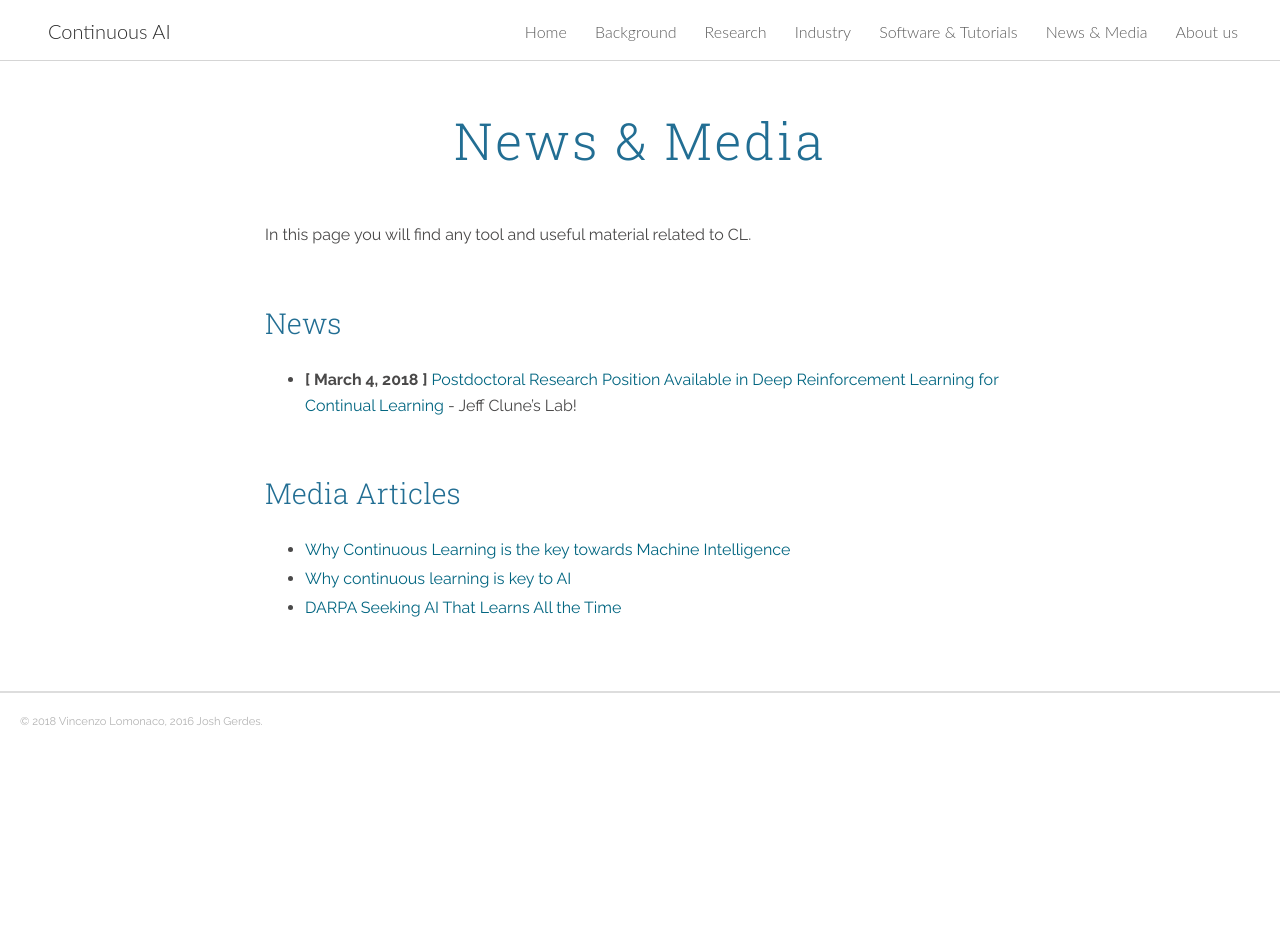
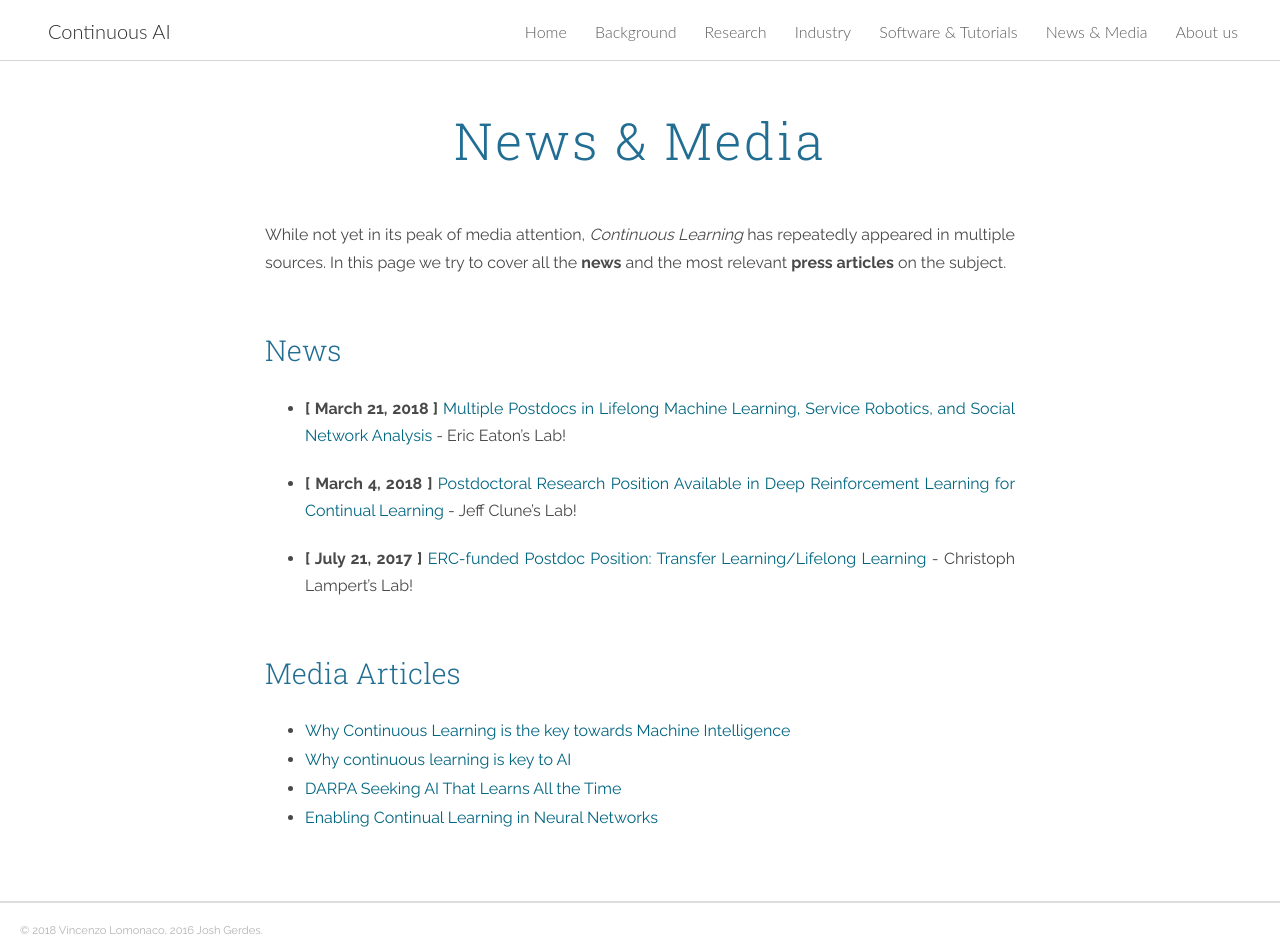
Before and after one commit to giparisi/website, a Jekyll site: the page built from news_and_media.md, in a window 1280 px wide and 937 px high. Built offline with Jekyll 4.4.1, drawn with Linux system fonts in a browser that asks for light colours; nearby versions of some CDN libraries.

Commit message:
few fixes, expanded each page introduction

```diff
--- a/news_and_media.md
+++ b/news_and_media.md
@@ -2,7 +2,8 @@
 title:  "News & Media"
 layout: page
 ---
-In this page you will find any tool and useful material related to CL.
+
+While not yet in its peak of media attention, *Continuous Learning* has repeatedly appeared in multiple sources. In this page we try to cover all the **news** and the most relevant **press articles** on the subject.
 
 <!-- <p style="background: rgba(0,0,0,0.06) none repeat scroll 0% 0%; border: 1px solid rgb(222, 222, 222); padding: 1em; border-radius: 5px; text-align: center; margin-top:20px">
 <a href="#latest">Software</a> &nbsp; | &nbsp; <a href="#complete">Other Material</a>
@@ -10,7 +11,11 @@ In this page you will find any tool and useful material related to CL.
 
 <h3 id="news" style="margin-bottom: 30px;">News</h3>
 
+- **[ March 21, 2018 ]** [Multiple Postdocs in Lifelong Machine Learning, Service Robotics, and Social Network Analysis](https://www.seas.upenn.edu/~eeaton/openpositions.html) - Eric Eaton's Lab!
+
 - **[ March 4, 2018 ]** [Postdoctoral Research Position Available in Deep Reinforcement Learning for Continual Learning](http://www.evolvingai.org/join) - Jeff Clune's Lab!
+
+- **[ July 21, 2017 ]** [ERC-funded Postdoc Position: Transfer Learning/Lifelong Learning](http://www.pamitc.org/jobs/index.php?action=view&job_id=312) - Christoph Lampert's Lab!
 
 
 <h3 id="summary" style="margin-bottom: 30px;">Media Articles</h3>
@@ -18,3 +23,4 @@ In this page you will find any tool and useful material related to CL.
 - [Why Continuous Learning is the key towards Machine Intelligence](https://medium.com/@vlomonaco/why-continuous-learning-is-the-key-towards-machine-intelligence-1851cb57c308)
 - [Why continuous learning is key to AI](https://www.oreilly.com/ideas/why-continuous-learning-is-key-to-ai)
 - [DARPA Seeking AI That Learns All the Time](https://spectrum.ieee.org/cars-that-think/robotics/artificial-intelligence/darpa-seeking-ai-that-can-learn-all-the-time)
+- [Enabling Continual Learning in Neural Networks](https://deepmind.com/blog/enabling-continual-learning-in-neural-networks/)
```
Also changed, not shown: about_us.md (+2 -0 lines), industry.md (+0 -2 lines), research.md (+1 -1 lines), software_and_tutorials.md (+2 -1 lines), 1 other file.
